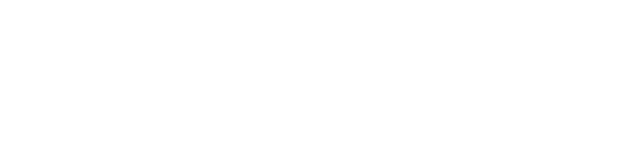
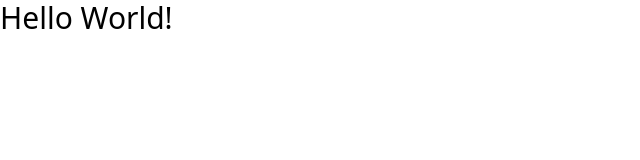
Before and after one commit to vishalicious213/tw-splashboard, a website: page index.html in a window 1280 px wide. Shown: the whole page, without its empty margins (0-640 px from the left). Drawn offline with Linux system fonts and the light colour scheme.

Commit message:
updated README and added h1 to index.html

```diff
--- a/index.html
+++ b/index.html
@@ -7,6 +7,6 @@
     <link rel="stylesheet" href="css/main.css">
 </head>
 <body>
-
+    <h1 class="text-3xl">Hello World!</h1>
 </body>
 </html>
```
Also changed, not shown: README.md, css/main.css.
